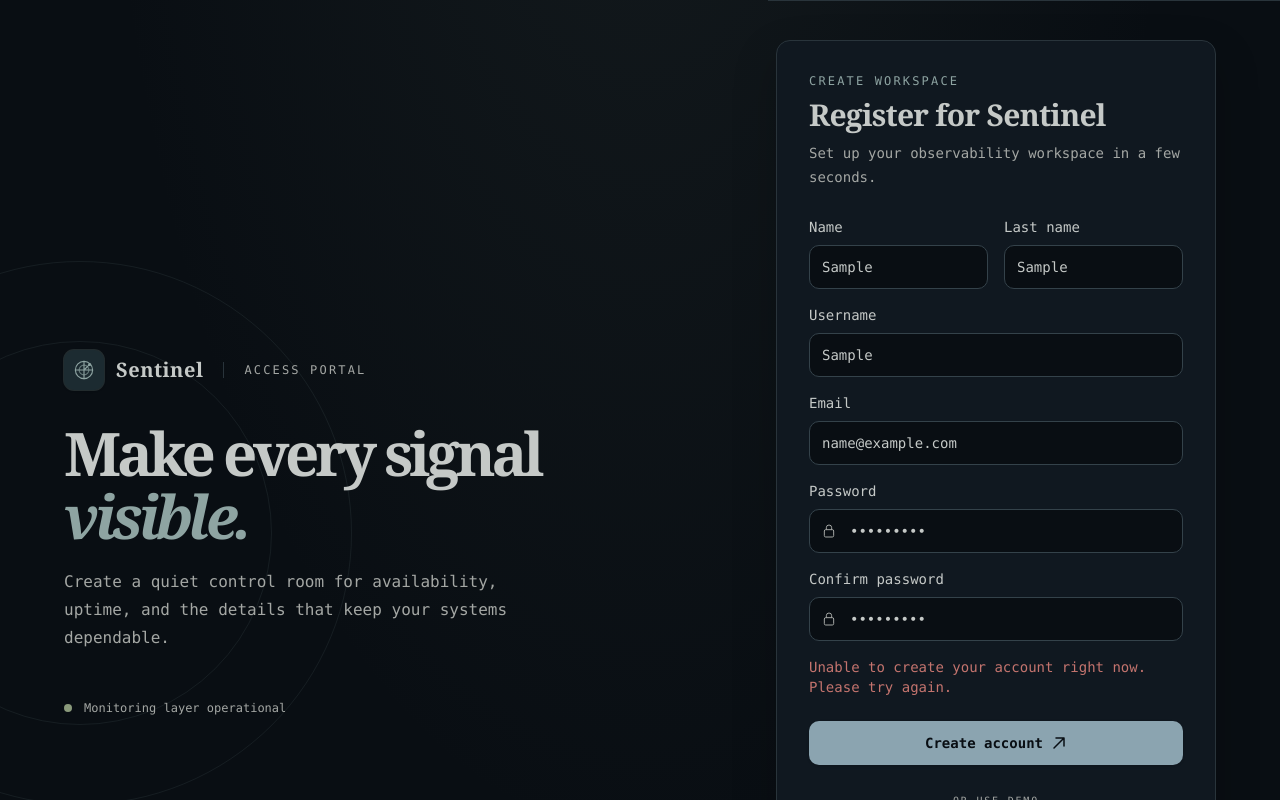
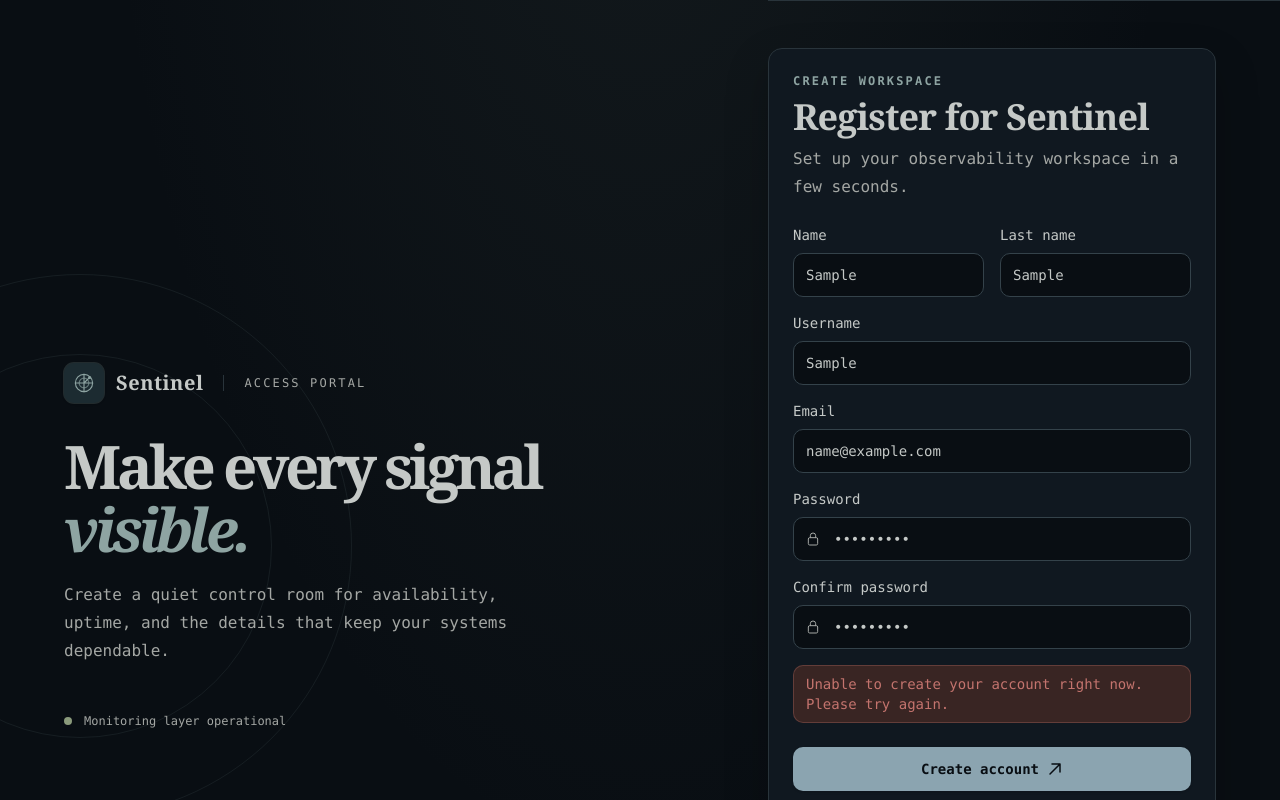
Before and after one commit to EliottV17/sentinel-project, a React (Vite) app in the folder frontend/: page /register in a window 1280 px wide. Both pictures are taken after typing "Sample", "Sample", "Sample", "name@example.com", "Sample123", "Sample123" into the empty fields and a click on the button "Create account". Shown: the top 800 px of the page. Built offline with nearby package versions, Linux system fonts and the light colour scheme; no server answers.

Commit message:
style(ui): polish login and register screens

```diff
--- a/frontend/src/features/register/RegisterPage.tsx
+++ b/frontend/src/features/register/RegisterPage.tsx
@@ -72,7 +72,7 @@ function Field({
   );
 }
 
-const inputClass = "h-11 w-full rounded-control border border-line-strong bg-canvas px-3 text-sm text-ink outline-none placeholder:text-subtle focus:border-accent focus:ring-2 focus:ring-accent/20 aria-[invalid=true]:border-danger";
+const inputClass = "h-11 w-full rounded-control border border-line-strong bg-canvas px-3 text-sm text-ink outline-none placeholder:text-subtle transition duration-150 hover:border-accent/40 focus:border-accent focus:outline-none focus:ring-2 focus:ring-accent/30 aria-[invalid=true]:border-danger";
 
 export function RegisterPage() {
   const { demoLogin } = useAuth();
@@ -140,14 +140,14 @@ export function RegisterPage() {
   });
 
   return (
-    <main className="relative flex min-h-screen items-center overflow-hidden px-5 py-10 text-ink sm:px-8">
+    <main className="relative flex min-h-screen items-center overflow-hidden px-4 py-8 text-ink sm:px-8 sm:py-12">
       <div className="pointer-events-none absolute inset-0 overflow-hidden" aria-hidden="true">
         <div className="absolute -left-48 top-1/2 size-[34rem] -translate-y-1/2 rounded-full border border-accent/10" />
         <div className="absolute -left-28 top-1/2 size-[24rem] -translate-y-1/2 rounded-full border border-accent/10" />
         <div className="absolute right-0 top-0 h-px w-2/5 bg-line" />
         <div className="absolute bottom-16 left-0 h-px w-1/4 bg-line" />
       </div>
-      <div className="relative mx-auto grid w-full max-w-6xl gap-8 lg:grid-cols-[minmax(0,1fr)_440px] lg:items-center lg:gap-24">
+      <div className="relative mx-auto grid w-full max-w-6xl min-w-0 gap-8 lg:grid-cols-[minmax(0,1fr)_minmax(24rem,28rem)] lg:items-center lg:gap-16">
         <section className="hidden lg:block">
           <div className="mb-8 flex items-center gap-5 text-sm text-muted"><SentinelBrand /><span className="border-l border-line pl-5 font-mono text-xs uppercase tracking-[0.18em]">Access portal</span></div>
           <p className="mb-5 max-w-xl font-serif text-5xl font-semibold leading-[1.05] tracking-[-0.07em] text-ink xl:text-6xl">Make every signal<span className="block italic text-accent">visible.</span></p>
@@ -155,12 +155,12 @@ export function RegisterPage() {
           <div className="mt-12 flex items-center gap-3 text-xs text-muted"><span className="size-2 rounded-full bg-success" aria-hidden="true" />Monitoring layer operational</div>
         </section>
 
-        <section className="w-full rounded-panel border border-line bg-surface p-6 shadow-panel sm:p-8">
+        <section className="w-full min-w-0 rounded-panel border border-line bg-surface p-5 shadow-panel sm:p-6">
           <div className="mb-8 flex items-center justify-between lg:hidden"><SentinelBrand compact /><span className="font-mono text-[10px] uppercase tracking-[0.18em] text-muted">Access portal</span></div>
-          <div className="mb-7">
-            <p className="mb-2 text-xs font-medium uppercase tracking-[0.18em] text-accent">Create workspace</p>
-            <h1 className="text-3xl font-semibold tracking-tight text-ink">Register for Sentinel</h1>
-            <p className="mt-2 text-sm leading-6 text-muted">Set up your observability workspace in a few seconds.</p>
+          <div className="mb-6">
+            <p className="mb-2 text-xs font-semibold uppercase tracking-[0.18em] text-accent">Create workspace</p>
+            <h1 className="font-serif text-3xl font-semibold tracking-tight text-ink sm:text-4xl">Register for Sentinel</h1>
+            <p className="mt-2 text-base leading-7 text-muted">Set up your observability workspace in a few seconds.</p>
           </div>
           <form onSubmit={onSubmit} noValidate className="flex flex-col gap-4">
             <div className="grid gap-4 sm:grid-cols-2">
@@ -171,14 +171,14 @@ export function RegisterPage() {
             <Field id="email" label="Email" error={errors.email?.message}>{(describedBy) => <input id="email" type="email" autoComplete="email" placeholder="you@example.com" {...register("email")} {...onFieldError("email")} aria-describedby={describedBy} className={inputClass} />}</Field>
             <Field id="password" label="Password" error={errors.password?.message}>{(describedBy) => <div className="relative"><svg aria-hidden="true" viewBox="0 0 24 24" fill="none" className="absolute left-3 top-1/2 size-4 -translate-y-1/2 text-muted"><rect x="5" y="10" width="14" height="11" rx="2" stroke="currentColor" strokeWidth="1.5" /><path d="M8 10V7a4 4 0 0 1 8 0v3" stroke="currentColor" strokeWidth="1.5" strokeLinecap="round" /></svg><input id="password" type="password" autoComplete="new-password" placeholder="Create a password" {...register("password")} {...onFieldError("password")} aria-describedby={describedBy} className={`${inputClass} pl-10`} /></div>}</Field>
             <Field id="confirmPassword" label="Confirm password" error={errors.confirmPassword?.message}>{(describedBy) => <div className="relative"><svg aria-hidden="true" viewBox="0 0 24 24" fill="none" className="absolute left-3 top-1/2 size-4 -translate-y-1/2 text-muted"><rect x="5" y="10" width="14" height="11" rx="2" stroke="currentColor" strokeWidth="1.5" /><path d="M8 10V7a4 4 0 0 1 8 0v3" stroke="currentColor" strokeWidth="1.5" strokeLinecap="round" /></svg><input id="confirmPassword" type="password" autoComplete="new-password" placeholder="Repeat your password" {...register("confirmPassword")} {...onFieldError("confirmPassword")} aria-describedby={describedBy} className={`${inputClass} pl-10`} /></div>}</Field>
-            {errors.root && <p role="alert" className="text-sm text-danger">{errors.root.message}</p>}
-            <button type="submit" disabled={disabled} className="mt-2 flex h-11 w-full items-center justify-center rounded-control bg-accent-strong px-4 text-sm font-semibold text-canvas shadow-sm hover:bg-accent hover:shadow-glow disabled:cursor-not-allowed disabled:opacity-50">{isSubmitting ? "Creating account…" : <>Create account <Arrow /></>}</button>
+            {errors.root && <p role="alert" className="rounded-control border border-danger/30 bg-danger-soft px-3 py-2 text-sm text-danger">{errors.root.message}</p>}
+            <button type="submit" disabled={disabled} className="mt-2 flex h-11 w-full items-center justify-center rounded-control bg-accent-strong px-4 text-sm font-semibold text-canvas shadow-sm transition duration-150 hover:bg-accent hover:shadow-glow active:scale-[0.98] focus-visible:outline-none focus-visible:ring-2 focus-visible:ring-accent/40 disabled:cursor-not-allowed disabled:opacity-50 disabled:active:scale-100">{isSubmitting ? "Creating account…" : <>Create account <Arrow /></>}</button>
           </form>
           <div className="my-7 flex items-center gap-3 text-[10px] uppercase tracking-[0.18em] text-muted"><span className="h-px flex-1 bg-line" />Or use demo<span className="h-px flex-1 bg-line" /></div>
-          {demoError && <p role="alert" className="mb-3 text-center text-sm text-danger">{demoError}</p>}
-          <button type="button" disabled={disabled} onClick={onDemo} className="flex h-11 w-full items-center justify-center rounded-control border border-accent/40 bg-surface px-4 text-sm font-semibold text-accent hover:bg-accent-soft disabled:cursor-not-allowed disabled:opacity-50">{demoSubmitting ? "Opening demo…" : <>Try the demo <Arrow /></>}</button>
-          <p className="mt-7 text-center text-sm text-muted">Already have an account? <Link to="/login" className="font-medium text-accent underline-offset-4 hover:underline">Sign in</Link></p>
-          <Link to="/status" className="mt-6 flex w-full items-center justify-center border-t border-line pt-5 text-sm text-muted transition hover:text-accent">System Status <Arrow /></Link>
+          {demoError && <p role="alert" className="mb-3 rounded-control border border-danger/30 bg-danger-soft px-3 py-2 text-center text-sm text-danger">{demoError}</p>}
+          <button type="button" disabled={disabled} onClick={onDemo} className="flex h-11 w-full items-center justify-center rounded-control border border-accent/40 bg-accent-soft px-4 text-sm font-semibold text-accent transition duration-150 hover:border-accent hover:bg-accent/20 hover:shadow-glow active:scale-[0.98] focus-visible:outline-none focus-visible:ring-2 focus-visible:ring-accent/40 disabled:cursor-not-allowed disabled:opacity-50 disabled:active:scale-100">{demoSubmitting ? "Opening demo…" : <>Try the demo <Arrow /></>}</button>
+          <p className="mt-7 text-center text-sm text-muted">Already have an account? <Link to="/login" className="font-medium text-accent underline-offset-4 transition duration-150 hover:text-accent-strong hover:underline focus-visible:outline-none focus-visible:ring-2 focus-visible:ring-accent/40">Sign in</Link></p>
+          <Link to="/status" className="mt-6 flex w-full items-center justify-center border-t border-line pt-5 text-sm text-muted transition duration-150 hover:text-accent focus-visible:outline-none focus-visible:ring-2 focus-visible:ring-accent/40">System Status <Arrow /></Link>
         </section>
       </div>
     </main>
```
Also changed, not shown: frontend/src/features/login/LoginPage.tsx (+17 -17 lines), 1 other file (tests, documents, lock files or other folders).
